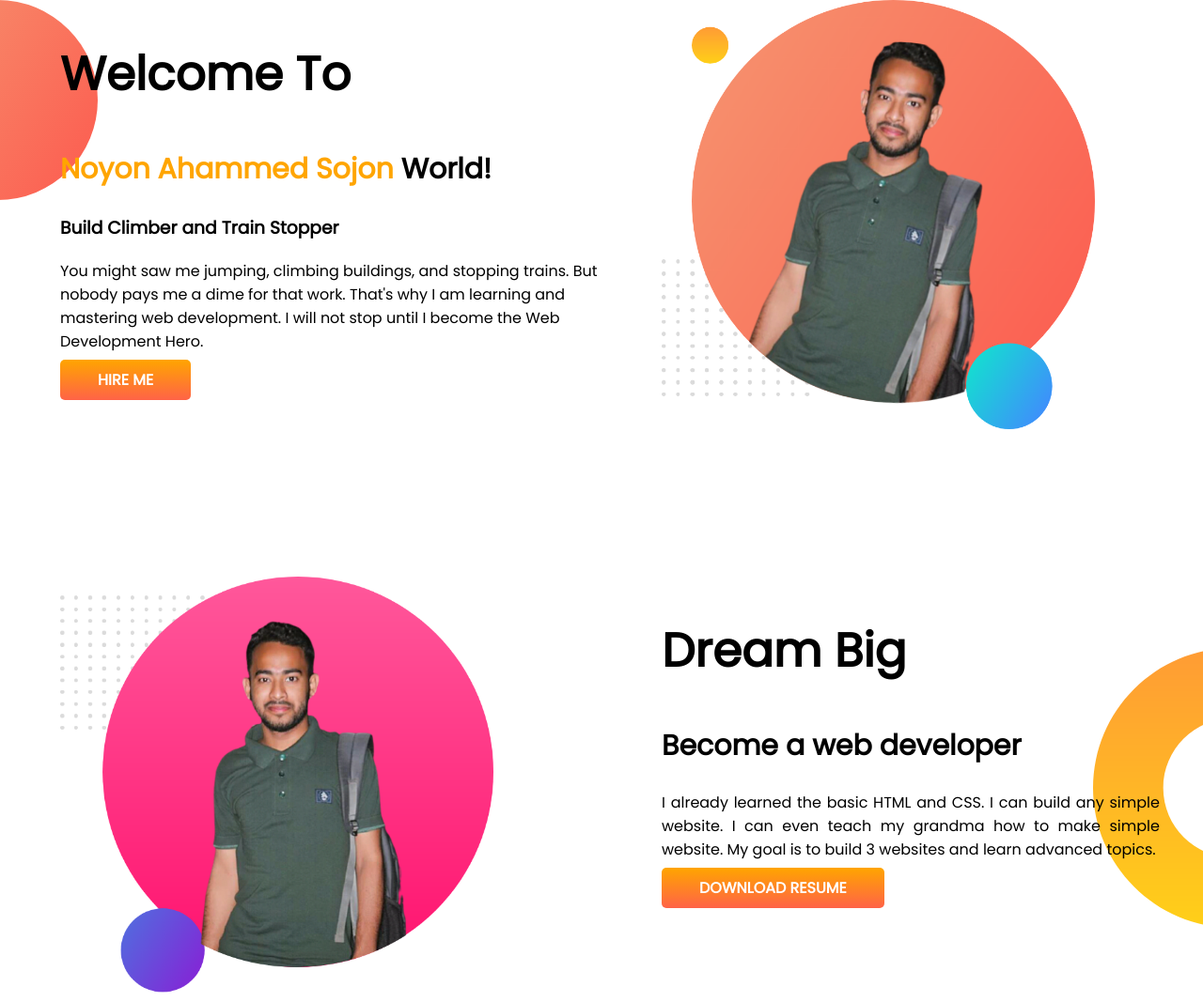
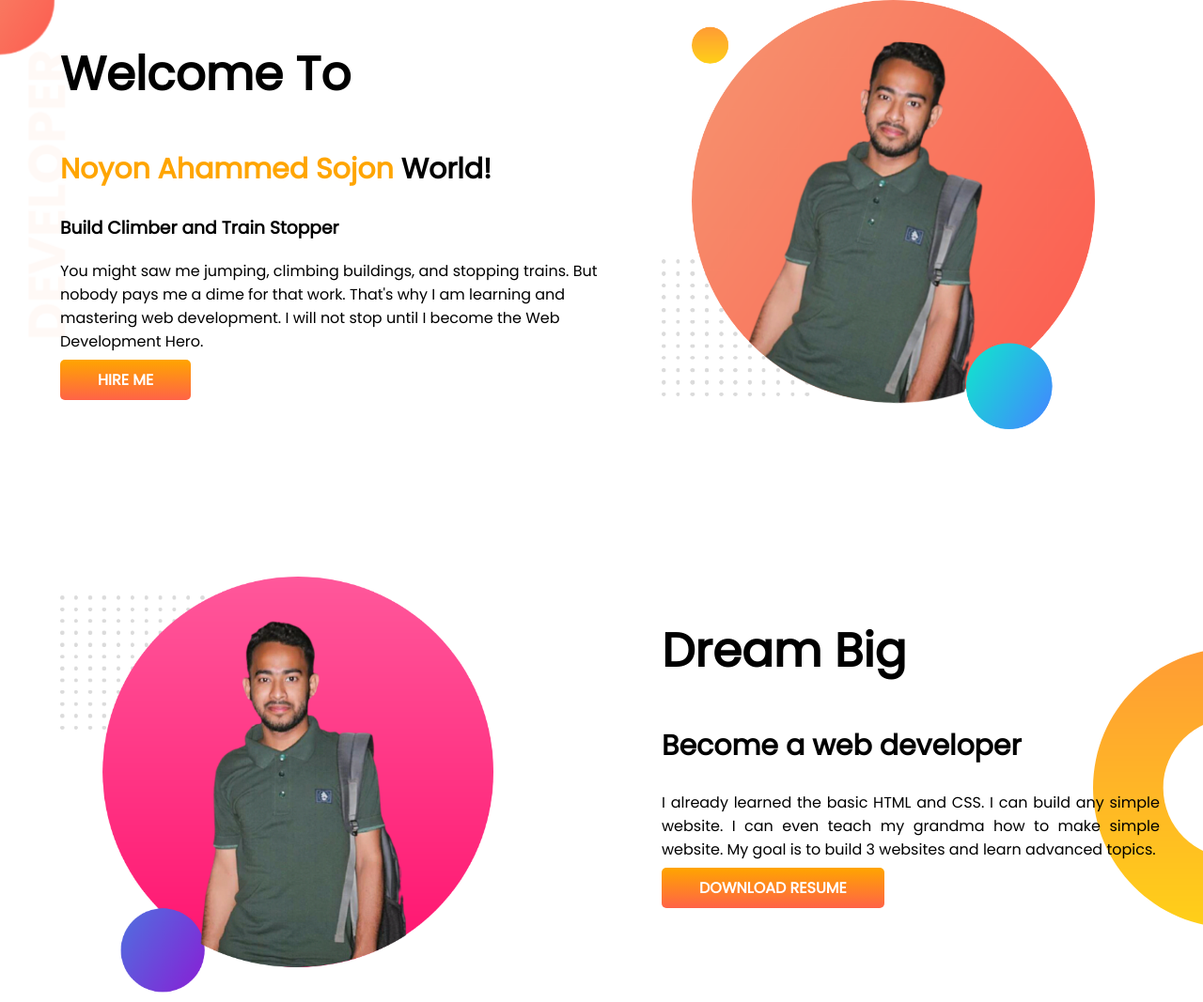
Before and after one commit to ahammedsojon/developer-portfolio, a plain HTML site: page index.html in a window 1280 px wide. Shown: the top 1067 px of the page at 94% size. Drawn offline with Linux system fonts and the light colour scheme.

Commit message:
resolved

```diff
--- a/style.css
+++ b/style.css
@@ -31,7 +31,7 @@ h2{
     border-radius: 5px;
 }
 .top-banner{
-    background-image: url(./images/exp-bg.png);
+    background-image: url(./images/top-banner.png);
     background-repeat: no-repeat;
 }
 .dream-big{
```
Also changed, not shown: images/my-bg.png (deleted), images/my-bg3.png (deleted), images/my-bg4.png (deleted).
